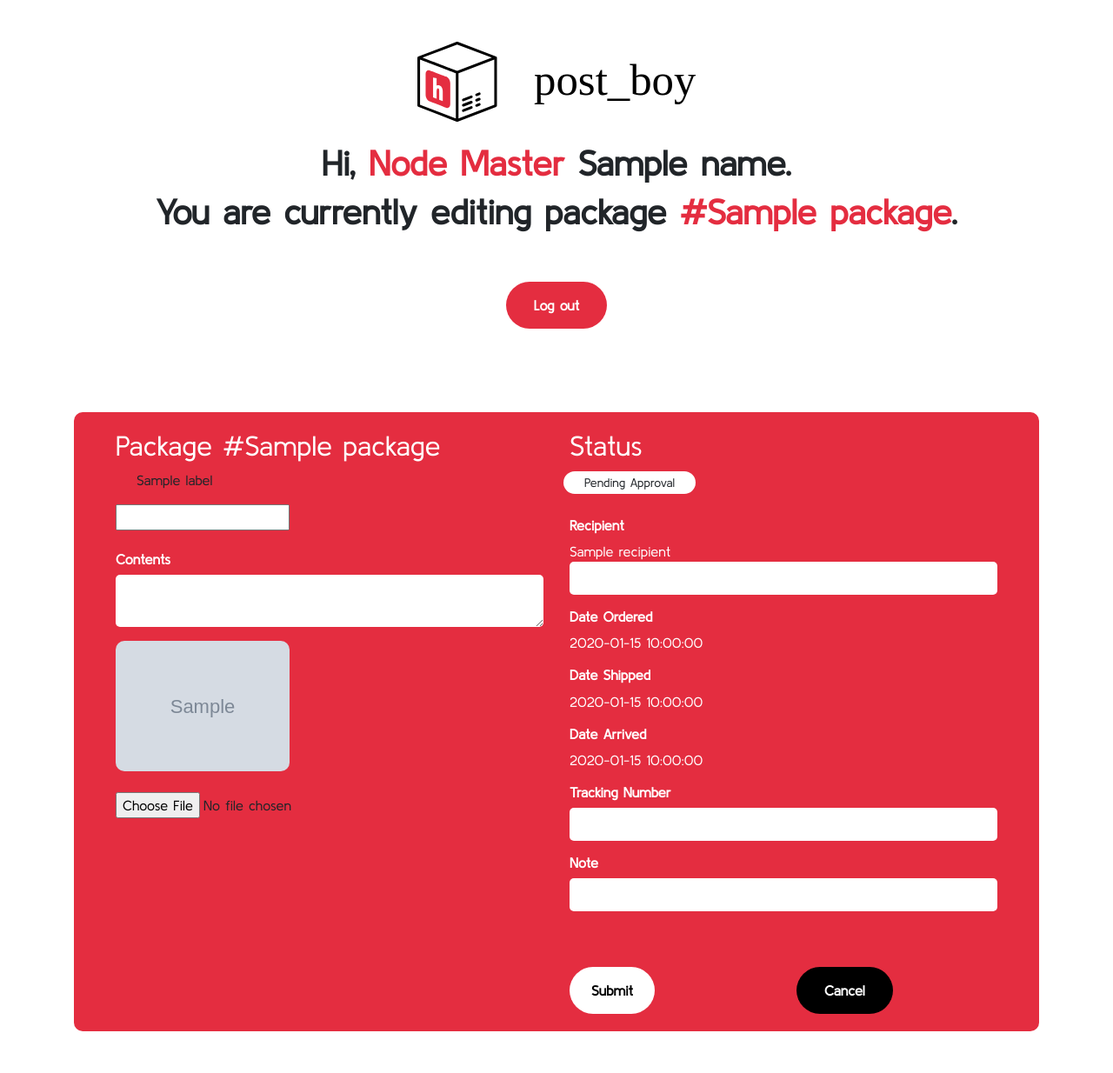
After one commit to hackclub/Post_Boy, a Flask app: template templates/master_edit.html in a window 1280 px wide. The commit adds this page. Shown: the whole page at 87% size. Run offline with Flask 2, Linux system fonts and the light colour scheme; the template is opened without the code that fills it: most values are stand-ins (such as "Sample title", 1, 10 or a date in 2020); grey boxes marked "Sample" are stand-in pictures; form fields are guessed from the names that the template uses; parts of the project's set-up code (start-up, migrations or seed data) failed here and were passed over; some libraries are stand-ins or nearby versions.

Commit message:
Add date ordered

```diff
--- a/templates/base.html
+++ b/templates/base.html
@@ -10,6 +10,8 @@
     <meta name="viewport" content="width=device-width, initial-scale=1, shrink-to-fit=no">
     <link href="https://fonts.googleapis.com/css?family=Kulim+Park&display=swap" rel="stylesheet">
     <link rel="stylesheet" href="static/style.css">
+    <link rel="stylesheet" href="static/vanillaSelectBox.css">
+    <script src="js/vanillaSelectBox.js"></script>
 </head>
 <body>
 <div id="content">{% block content %}{% endblock %}</div>
@@ -22,5 +24,6 @@
 <script src="https://stackpath.bootstrapcdn.com/bootstrap/4.3.1/js/bootstrap.min.js"
         integrity="sha384-JjSmVgyd0p3pXB1rRibZUAYoIIy6OrQ6VrjIEaFf/nJGzIxFDsf4x0xIM+B07jRM"
         crossorigin="anonymous"></script>
+<script src="https://ajax.googleapis.com/ajax/libs/jquery/3.4.1/jquery.min.js"></script>
 </body>
 </html>
--- /dev/null
+++ b/templates/master_edit.html
@@ -0,0 +1,119 @@
+{% extends "base.html" %}
+{% block content %}
+<div class="container py-5 text-center">
+    <img src="img/logo.svg" class="logo-main">
+    <br><br>
+    <h1 class="font-weight-bold">Hi, <span style="color: #e42d40">Node Master</span> {{ name }}.</h1>
+    <h1 class="font-weight-bold">You are currently editing package <span
+            style="color: #e42d40">#{{ package.package }}</span>.</h1>
+    <br><br>
+    <div class="col">
+        <a href="/logout" class="button-red">Log out</a>
+    </div>
+</div>
+
+<div class="container py-lg-5">
+    <form action="" method="post" novalidate>
+        {{ form.csrf_token }}
+        <div class="card-red px-5">
+            <div class="row">
+                <div class="col">
+                    <h2 class="text-white">Package #{{ package.package}}</h2>
+                    <p>
+                        {% for label in package.labels%}
+                        <span class="label-{{ label }} px-4">{{ label }}</span>
+                        {% endfor %}
+                    </p>
+
+                    {{ form.labels }}
+
+                    <br><br>
+                    <h6 class="text-white font-weight-bold">
+                        Contents
+                    </h6>
+                    <p class="text-white">
+                       {{ form.contents(class="form-control")}}
+                    </p>
+                    <img src="{{ package.img }}" class="card-img">
+                    <br><br>
+                    {{ form.img(style="width: 100%") }}
+                </div>
+                <div class="col">
+                    <h2 class="text-white">Status</h2>
+                    <div class="row">
+                        <div class="col-form-label-sm px-2">
+                        <span class="label-{{ package.status }} px-4">
+                            {% if package.status == "NAP" %}
+                            Not Approved
+                            {% elif package.status == "PAP" %}
+                            Pending Approval
+                            {% elif package.status == "NS" %}
+                            Not Shipped
+                            {% elif package.status == "S" %}
+                            Shipped
+                            {% elif package.status == "A" %}
+                            Arrived
+                            {% endif %}
+                        </span>
+                        </div>
+                    </div>
+                    <br>
+                    <h6 class="text-white font-weight-bold">
+                        Recipient
+                    </h6>
+                    <p class="text-white">
+                        {{ package.recipient.name }}<br>
+                        {{ form.recipient(class="form-control")}}
+                    </p>
+                    <h6 class="text-white font-weight-bold">
+                        Date Ordered
+                    </h6>
+                    <p class="text-white">
+                        {{ package.date_ordered }}
+                    </p>
+                    <h6 class="text-white font-weight-bold">
+                        Date Shipped
+                    </h6>
+                    <p class="text-white">
+                        {{ package.date_shipped }}
+                    </p>
+                    <h6 class="text-white font-weight-bold">
+                        Date Arrived
+                    </h6>
+                    <p class="text-white">
+                        {{ package.date_arrived }}
+                    </p>
+                    <h6 class="text-white font-weight-bold">
+                        Tracking Number
+                    </h6>
+                    <p class="text-white">
+                        {{ form.tracking(class="form-control") }}
+                    </p>
+                    <h6 class="text-white font-weight-bold">
+                        Note
+                    </h6>
+                    <p class="text-white">
+                        {{ form.note(class="form-control")}}
+                    </p>
+                    <br>
+                    <br>
+                    <div class="row">
+                        <div class="col">
+                            {{ form.submit(class="button-white") }}
+                        </div>
+                        <div class="col">
+                            <a href="/user" class="button-black">Cancel</a>
+                        </div>
+                    </div>
+                </div>
+            </div>
+        </div>
+    </form>
+</div>
+<script>
+    let mySelect = new vanillaSelectBox("#labels");
+
+
+</script>
+
+{% endblock %}
```
Also changed, not shown: templates/node_master.html (+42 -16 lines), templates/statuslist.html (+17 -1 lines).
